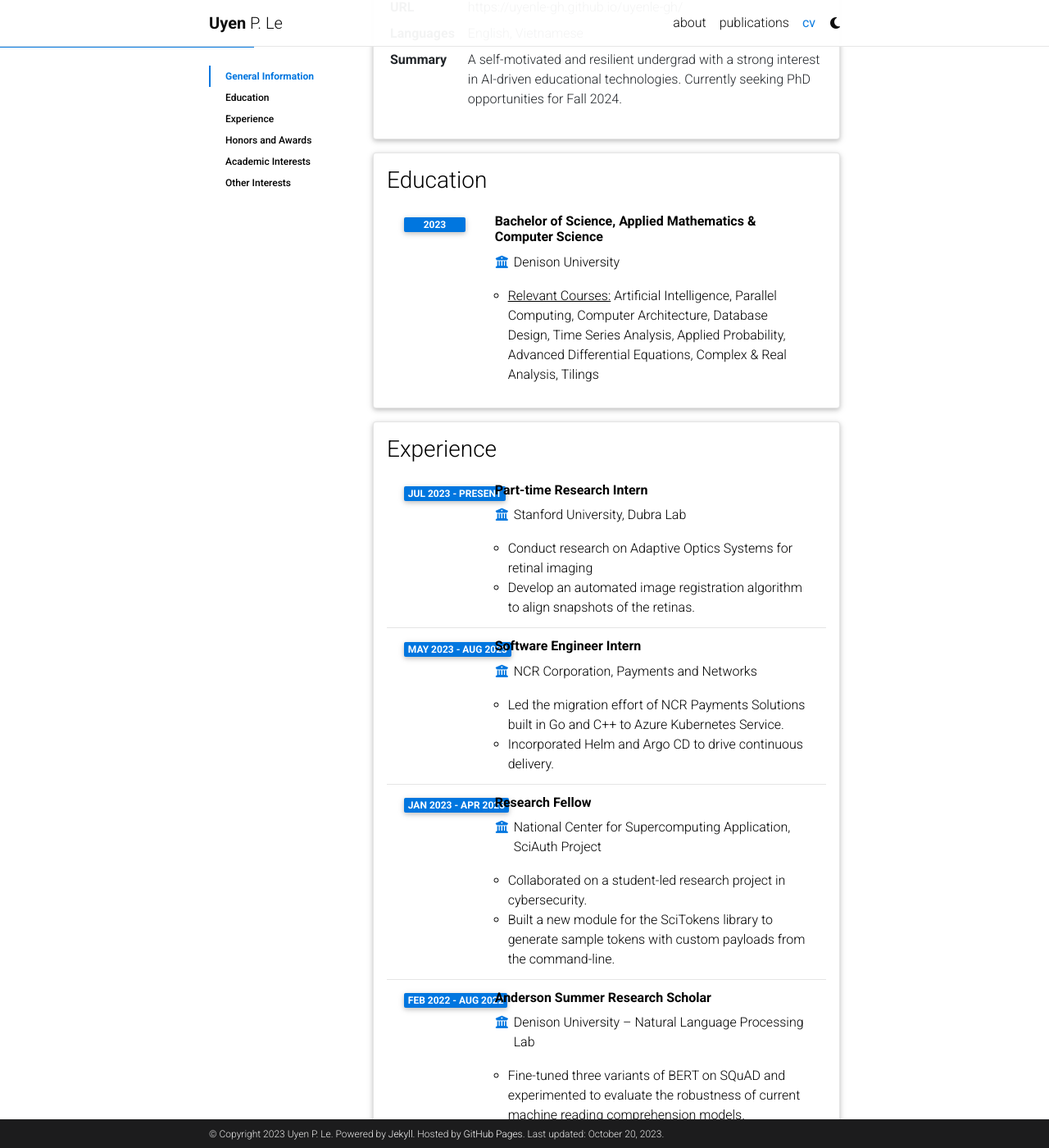
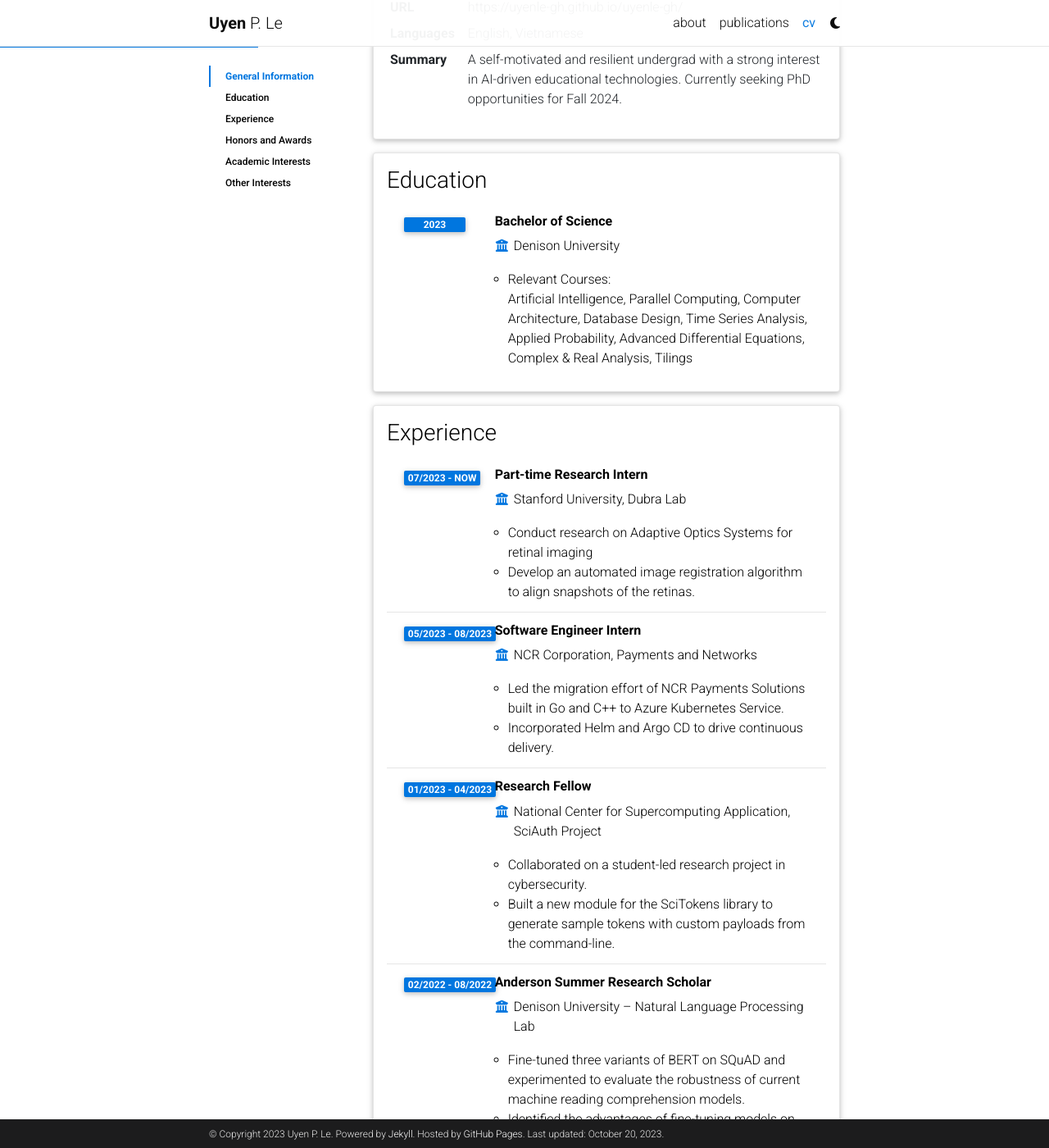
Before and after one commit to uyenle-gh/uyenle-gh.github.io, a Jekyll site: the page built from _pages/cv.md, in a window 1280 px wide and 1400 px high, scrolled down 335 px. Shown: the whole window at 82% size. Built offline with Jekyll 4.4.1, drawn with Linux system fonts in a browser that asks for light colours; comment, search, counter and statistics services are not loaded; a style sheet for code colours, icons or effects is not loaded.

Commit message:
update cv page

```diff
--- a/_data/cv.yml
+++ b/_data/cv.yml
@@ -17,11 +17,12 @@
 - title: Education
   type: time_table
   contents:
-    - title: Bachelor of Science, Applied Mathematics & Computer Science
+    - title: Bachelor of Science
+      subtitle: Applied Mathematics & Computer Science
       institution: Denison University
       year: 2023
       description:
-      - <u>Relevant Courses:</u>  Artificial Intelligence, Parallel Computing, Computer Architecture, Database Design, Time Series Analysis, Applied Probability, Advanced Differential Equations, Complex & Real Analysis, Tilings
+      - <div>Relevant Courses:</div>  Artificial Intelligence, Parallel Computing, Computer Architecture, Database Design, Time Series Analysis, Applied Probability, Advanced Differential Equations, Complex & Real Analysis, Tilings
 
 
 - title: Experience
@@ -29,28 +30,28 @@
   contents:
     - title: Part-time Research Intern
       institution: Stanford University, Dubra Lab
-      year: Jul 2023 - Present
+      year: 07/2023 - Now
       description:
         - Conduct research on Adaptive Optics Systems for retinal imaging
         - Develop an automated image registration algorithm to align snapshots of the retinas.
 
     - title: Software Engineer Intern
       institution: NCR Corporation, Payments and Networks
-      year: May 2023 - Aug 2023
+      year: 05/2023 - 08/2023
       description:
         - Led the migration effort of NCR Payments Solutions built in Go and C++ to Azure Kubernetes Service.
         - Incorporated Helm and Argo CD to drive continuous delivery.
 
     - title: Research Fellow
       institution: National Center for Supercomputing Application, SciAuth Project
-      year: Jan 2023 - Apr 2023
+      year: 01/2023 - 04/2023
       description:
         - Collaborated on a student-led research project in cybersecurity.
         - Built a new module for the SciTokens library to generate sample tokens with custom payloads from the command-line.
 
     - title: Anderson Summer Research Scholar
       institution: Denison University – Natural Language Processing Lab
-      year: Feb 2022 - Aug 2022
+      year: 02/2022 - 08/2022
       description:
         - Fine-tuned three variants of BERT on SQuAD and experimented to evaluate the robustness of current machine reading comprehension models.
         - Identified the advantages of fine-tuning models on additional unanswerable questions in improving robustness against adversarial attacks.
```
